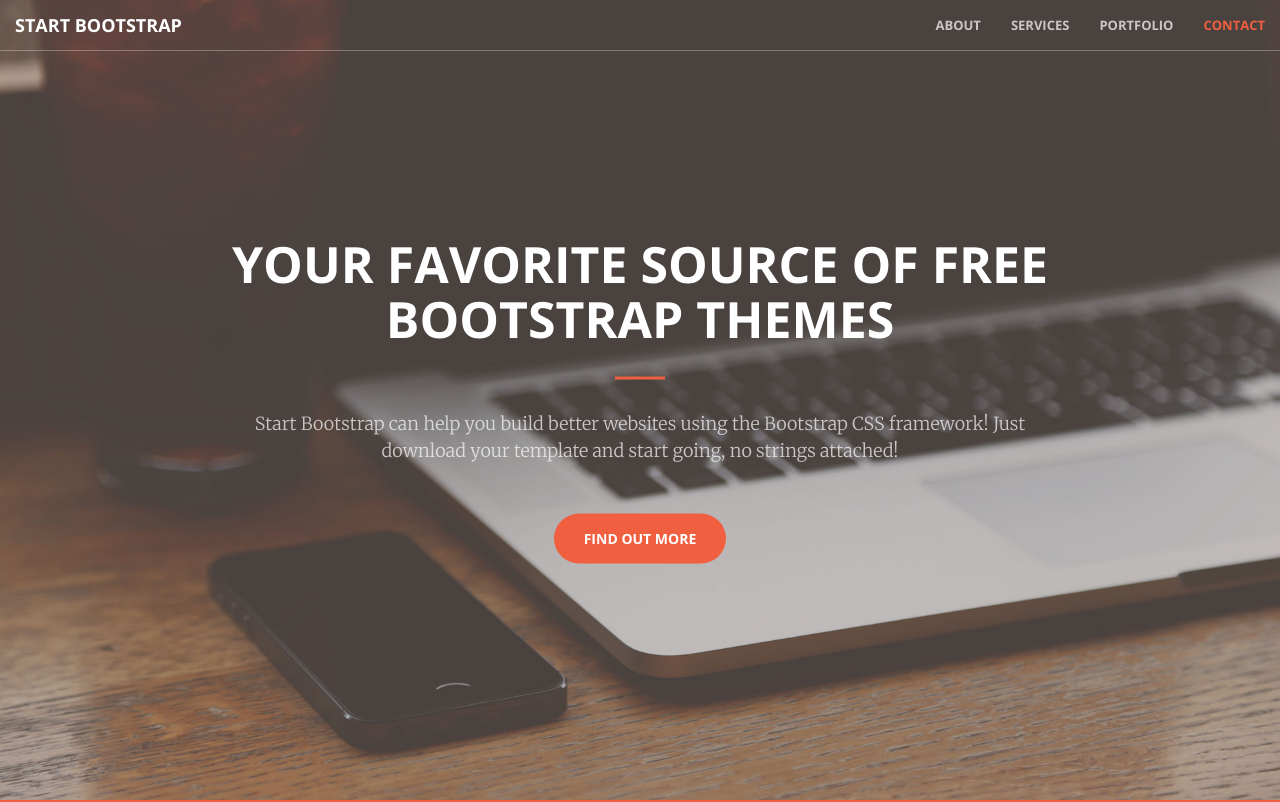
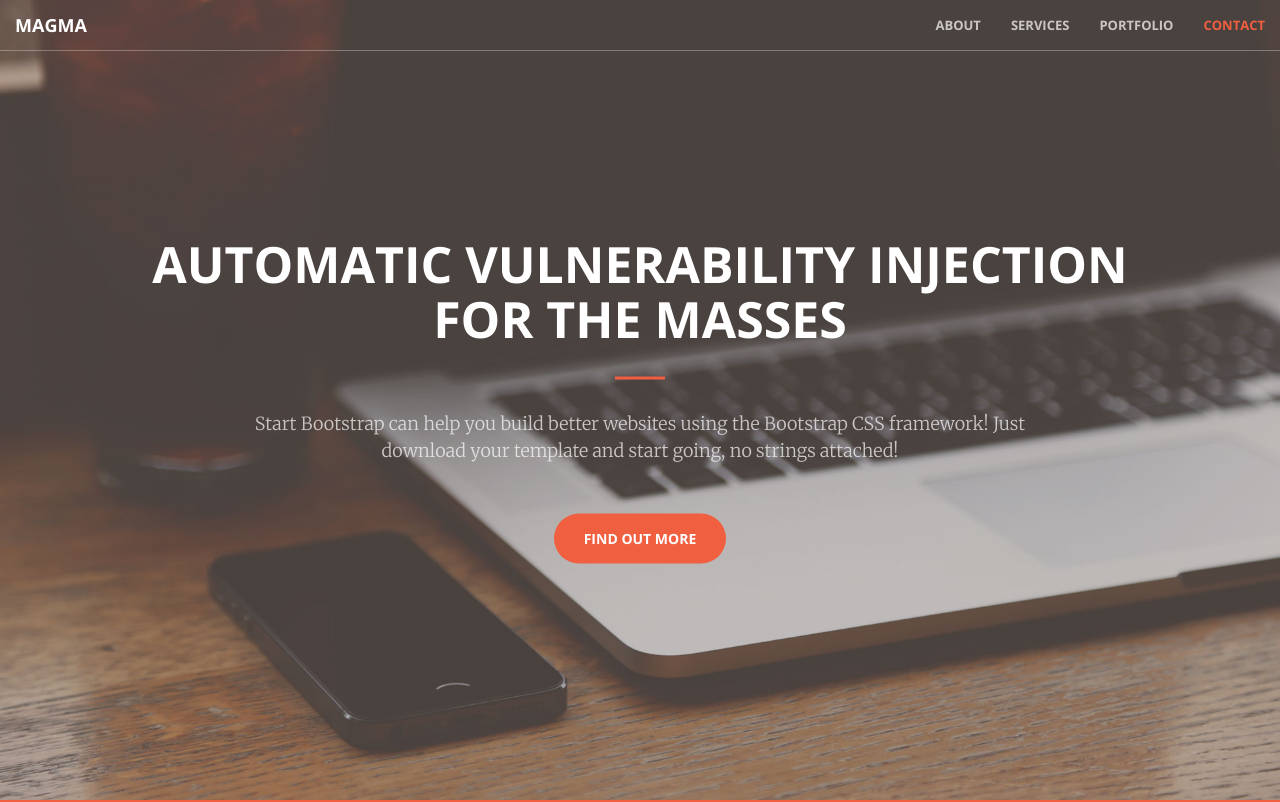
Before and after one commit to itszn/MAGMA, a website: page docs/index.html in a window 1280 px wide. Shown: the top 802 px of the page. Drawn offline with nearby package versions, Linux system fonts and the light colour scheme.

Commit message:
Header changes

```diff
--- a/docs/index.html
+++ b/docs/index.html
@@ -9,7 +9,7 @@
     <meta name="description" content="">
     <meta name="author" content="">
 
-    <title>Creative - Start Bootstrap Theme</title>
+    <title>LLVM MAGMA</title>
 
     <!-- Bootstrap Core CSS -->
     <link href="vendor/bootstrap/css/bootstrap.min.css" rel="stylesheet">
@@ -43,7 +43,7 @@
                 <button type="button" class="navbar-toggle collapsed" data-toggle="collapse" data-target="#bs-example-navbar-collapse-1">
                     <span class="sr-only">Toggle navigation</span> Menu <i class="fa fa-bars"></i>
                 </button>
-                <a class="navbar-brand page-scroll" href="#page-top">Start Bootstrap</a>
+                <a class="navbar-brand page-scroll" href="#page-top">MAGMA</a>
             </div>
 
             <!-- Collect the nav links, forms, and other content for toggling -->
@@ -71,7 +71,7 @@
     <header>
         <div class="header-content">
             <div class="header-content-inner">
-                <h1 id="homeHeading">Your Favorite Source of Free Bootstrap Themes</h1>
+                <h1 id="homeHeading">Automatic Vulnerability Injection For The Masses</h1>
                 <hr>
                 <p>Start Bootstrap can help you build better websites using the Bootstrap CSS framework! Just download your template and start going, no strings attached!</p>
                 <a href="#about" class="btn btn-primary btn-xl page-scroll">Find Out More</a>
```
